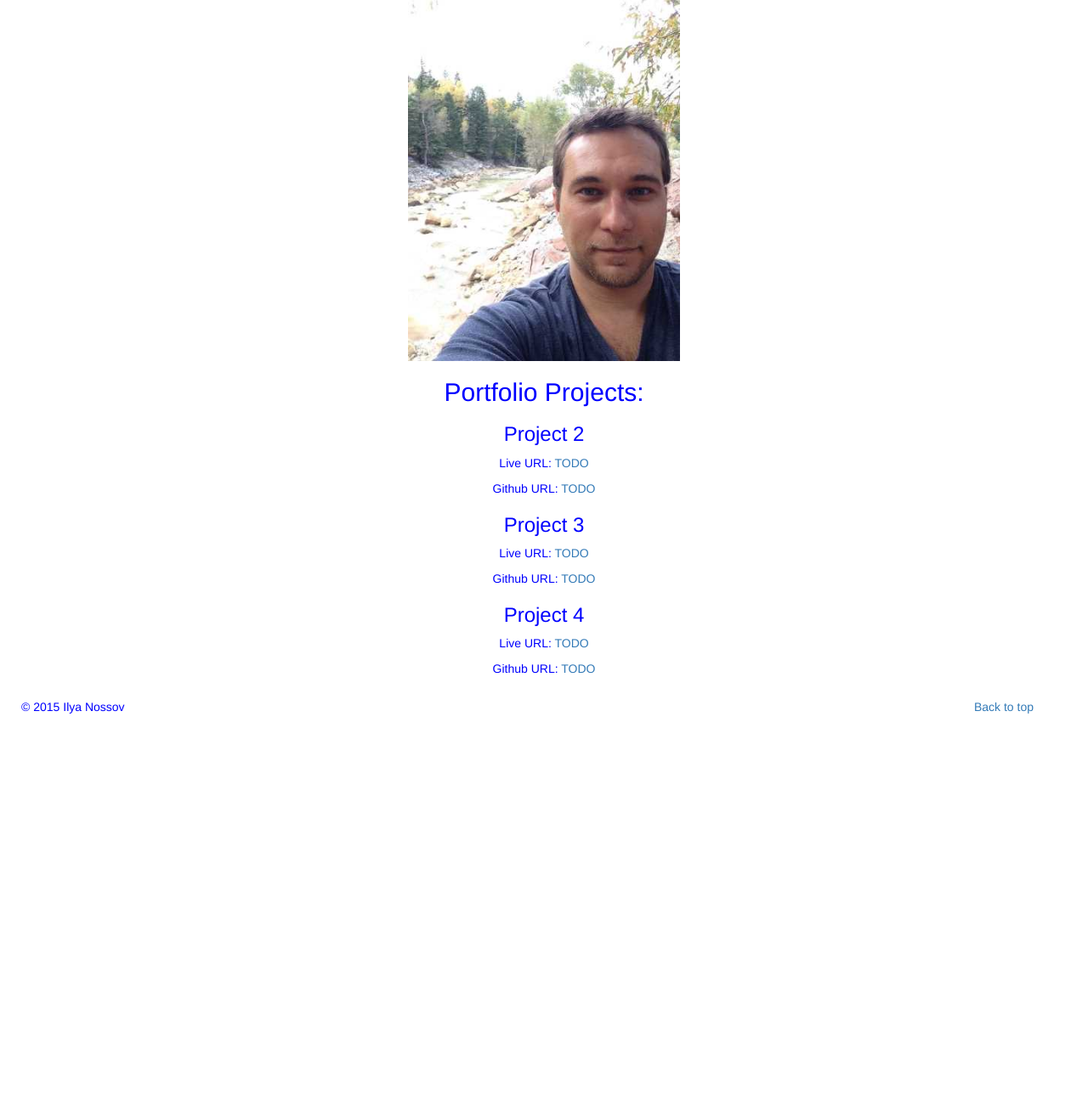
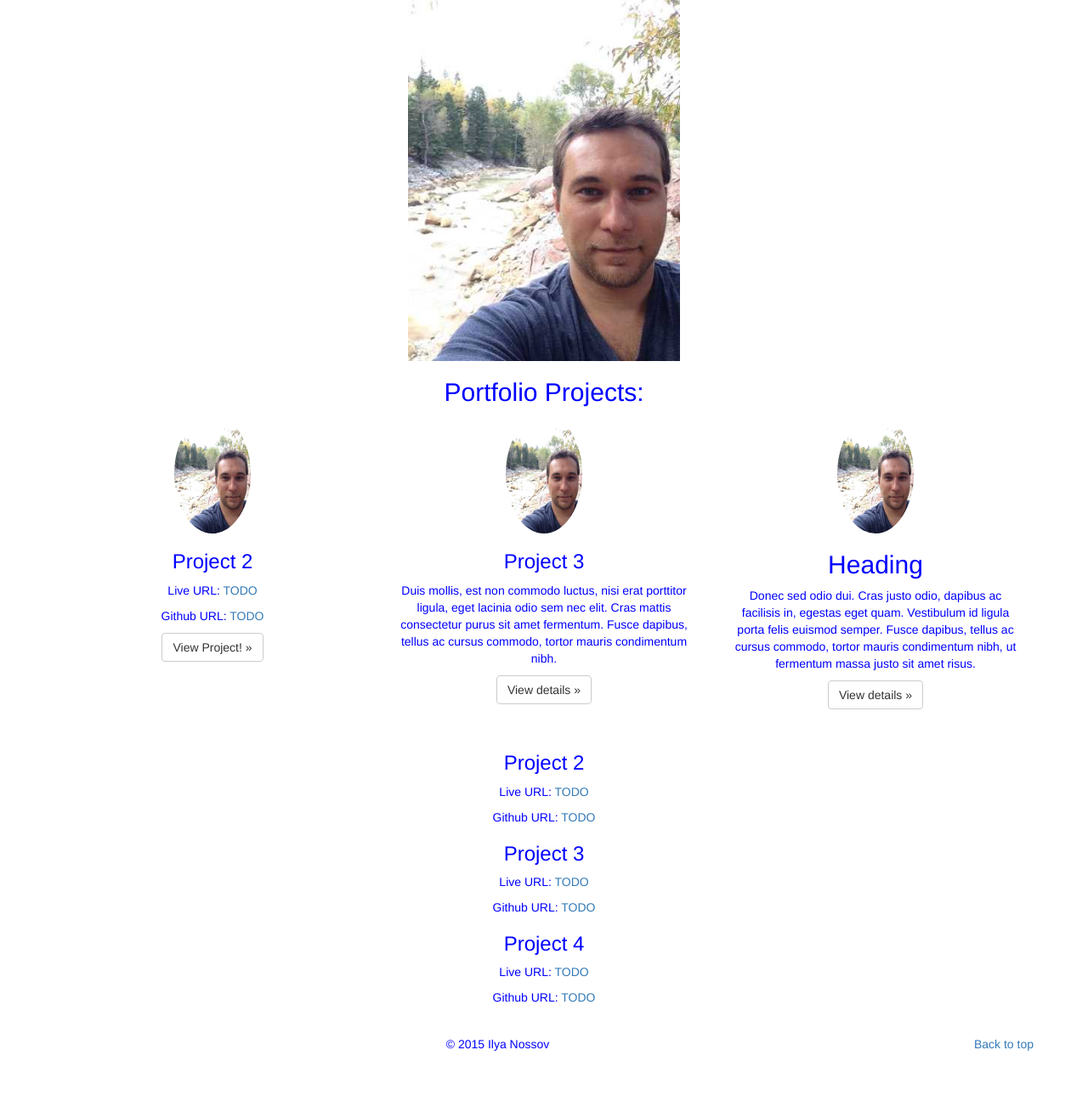
Before and after one commit to iliainc/p1, a PHP site: page / in a window 1280 px wide. Shown: the part 146-1435 px from the top of the page at 85% size. Before the commit the page ends 986 px from the top, so only its background shows below. Run offline with PHP 8.4, Linux system fonts and the light colour scheme; some libraries are stand-ins or nearby versions.

Commit message:
Modified Index with 3 project columns.

```diff
--- a/index.php
+++ b/index.php
@@ -56,15 +56,40 @@
 
     <h2>Portfolio Projects:</h2>
 
-    <h3>Project 2</h3>
+    <div class="container marketing">
+
+
+      <div class="row">
+        <div class="col-lg-4">
+          <img class="img-circle" src="images/ilya.jpg" alt="Project 2 image" width="140" height="140">
+          <h3 id="project2">Project 2</h3>
+          <p>Live URL: <a href="#">TODO</a></p>
+          <p>Github URL: <a href="#">TODO</a></p>
+          <p><a class="btn btn-default" href="#" role="button">View Project! &raquo;</a></p>
+        </div><!-- /.col-lg-4 -->
+        <div class="col-lg-4">
+          <img class="img-circle" src="images/ilya.jpg" alt="Project 3 image" width="140" height="140">
+          <h3>Project 3</h3>
+          <p>Duis mollis, est non commodo luctus, nisi erat porttitor ligula, eget lacinia odio sem nec elit. Cras mattis consectetur purus sit amet fermentum. Fusce dapibus, tellus ac cursus commodo, tortor mauris condimentum nibh.</p>
+          <p><a class="btn btn-default" href="#" role="button">View details &raquo;</a></p>
+        </div><!-- /.col-lg-4 -->
+        <div class="col-lg-4">
+          <img class="img-circle" src="images/ilya.jpg" alt="Project 4 image" width="140" height="140">
+          <h2>Heading</h2>
+          <p>Donec sed odio dui. Cras justo odio, dapibus ac facilisis in, egestas eget quam. Vestibulum id ligula porta felis euismod semper. Fusce dapibus, tellus ac cursus commodo, tortor mauris condimentum nibh, ut fermentum massa justo sit amet risus.</p>
+          <p><a class="btn btn-default" href="#" role="button">View details &raquo;</a></p>
+        </div><!-- /.col-lg-4 -->
+      </div><!-- /.row -->
+
+    <h3 id="project2">Project 2</h3>
       <p>Live URL: <a href="#">TODO</a></p>
       <p>Github URL: <a href="#">TODO</a></p>
 
-    <h3>Project 3</h3>
+    <h3 id="project3">Project 3</h3>
       <p>Live URL: <a href="#">TODO</a></p>
       <p>Github URL: <a href="#">TODO</a></p>
 
-    <h3>Project 4</h3>
+    <h3 id="project4">Project 4</h3>
       <p>Live URL: <a href="#">TODO</a></p>
       <p>Github URL: <a href="#">TODO</a></p>
 
```
Also changed, not shown: README.md.
